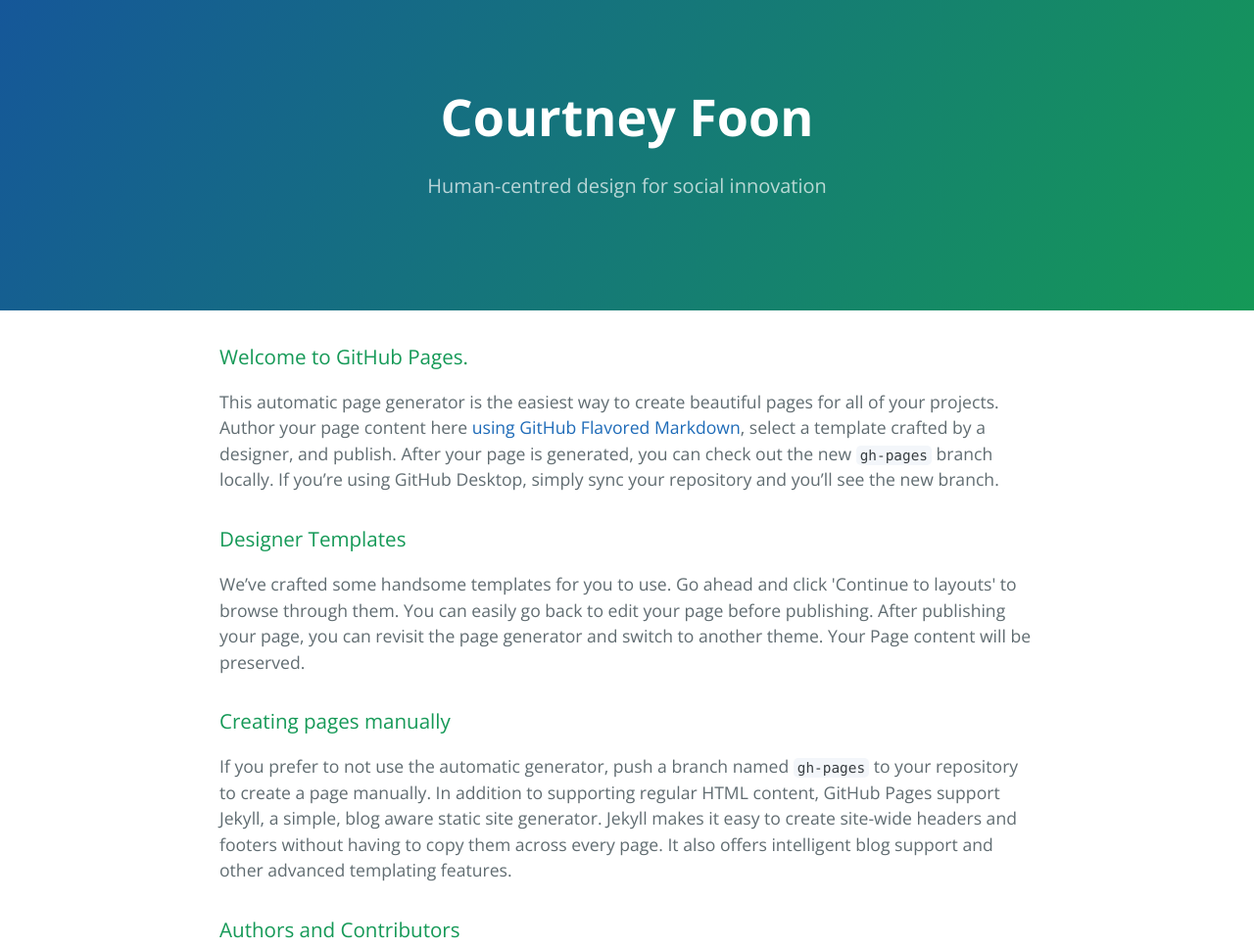
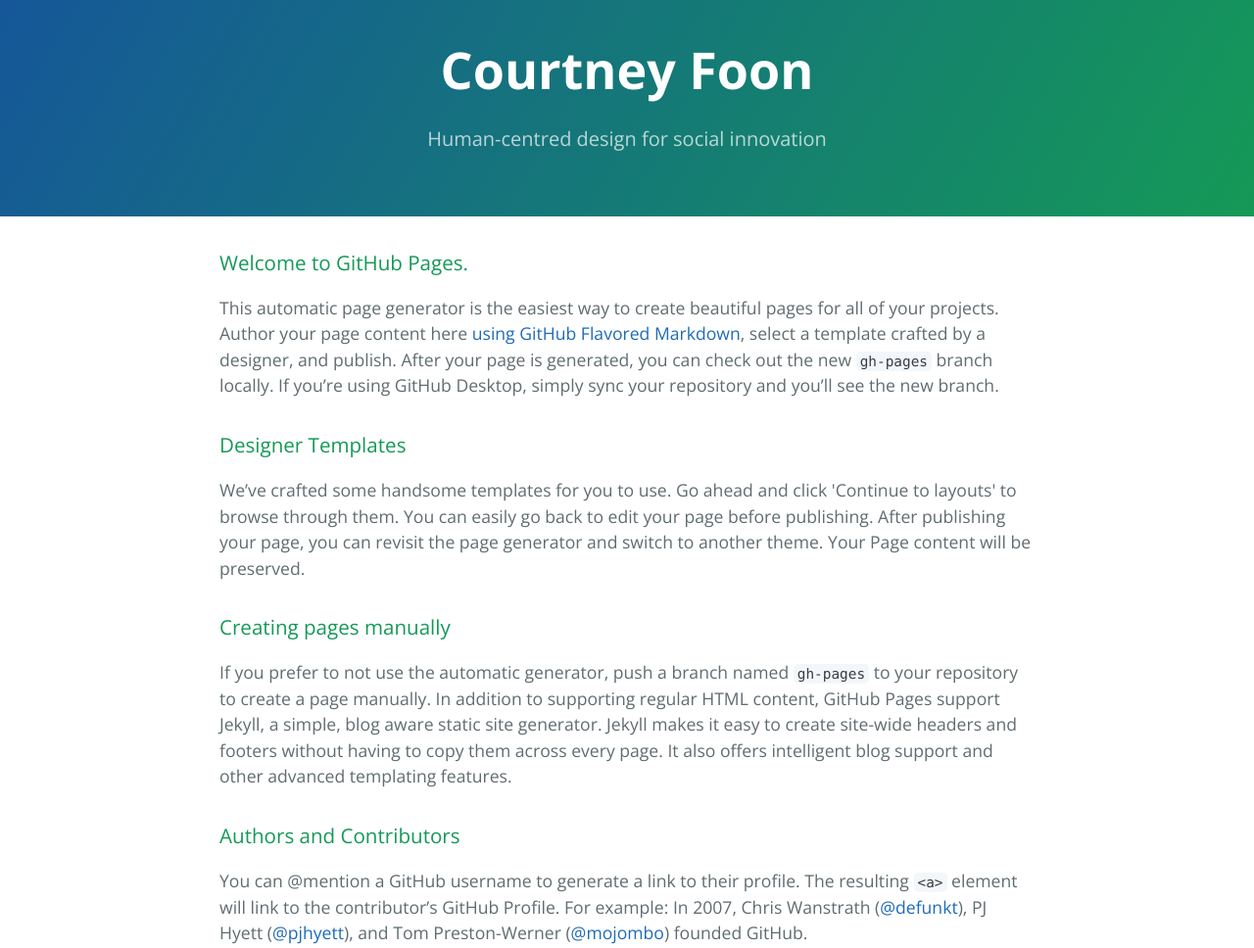
Before and after one commit to courtneyfoon/courtneyfoon, a plain HTML site: page index.html in a window 1280 px wide. Shown: the top 968 px of the page at 98% size. Drawn offline with nearby package versions, Linux system fonts and the light colour scheme.

Commit message:
Update stylesheet.css

```diff
--- a/stylesheets/stylesheet.css
+++ b/stylesheets/stylesheet.css
@@ -61,7 +61,7 @@
 
 @media screen and (min-width: 64em) {
   .page-header {
-    padding: 5rem 6rem; } }
+    padding: 2rem 4rem; } }
 
 @media screen and (min-width: 42em) and (max-width: 64em) {
   .page-header {
```
